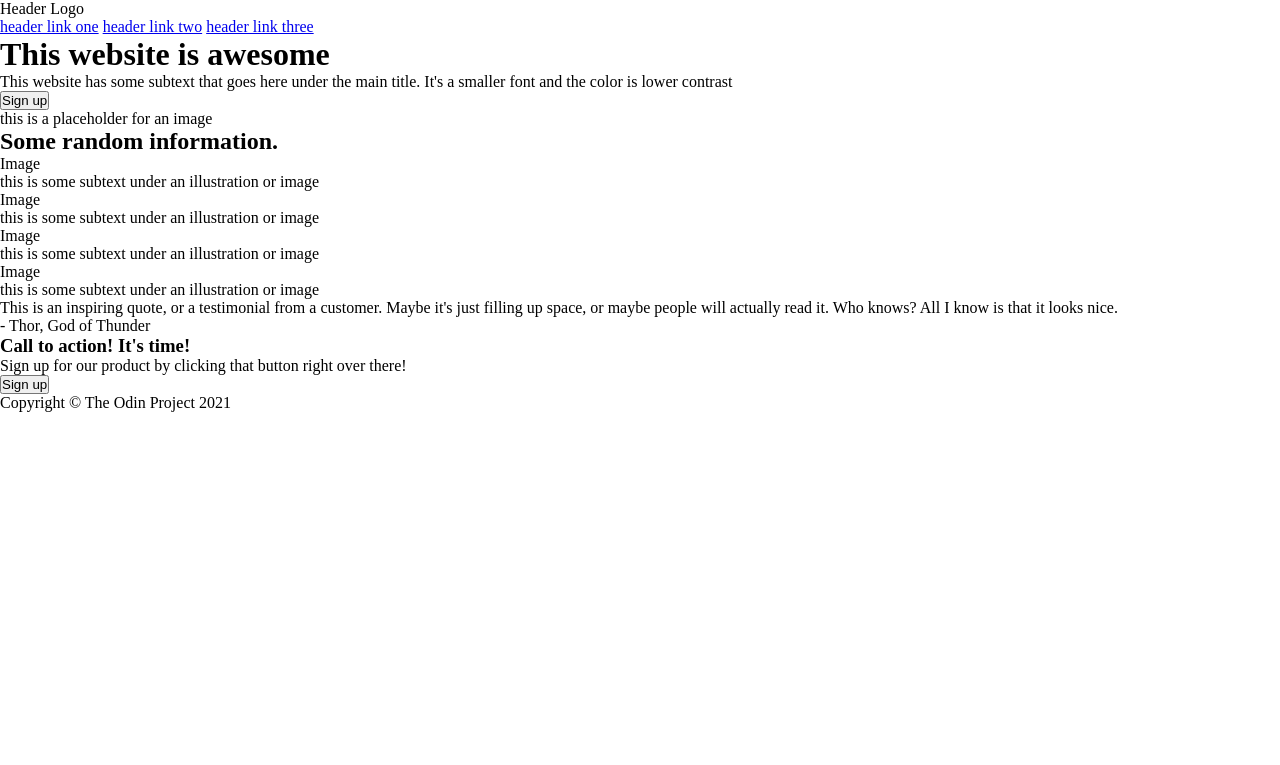
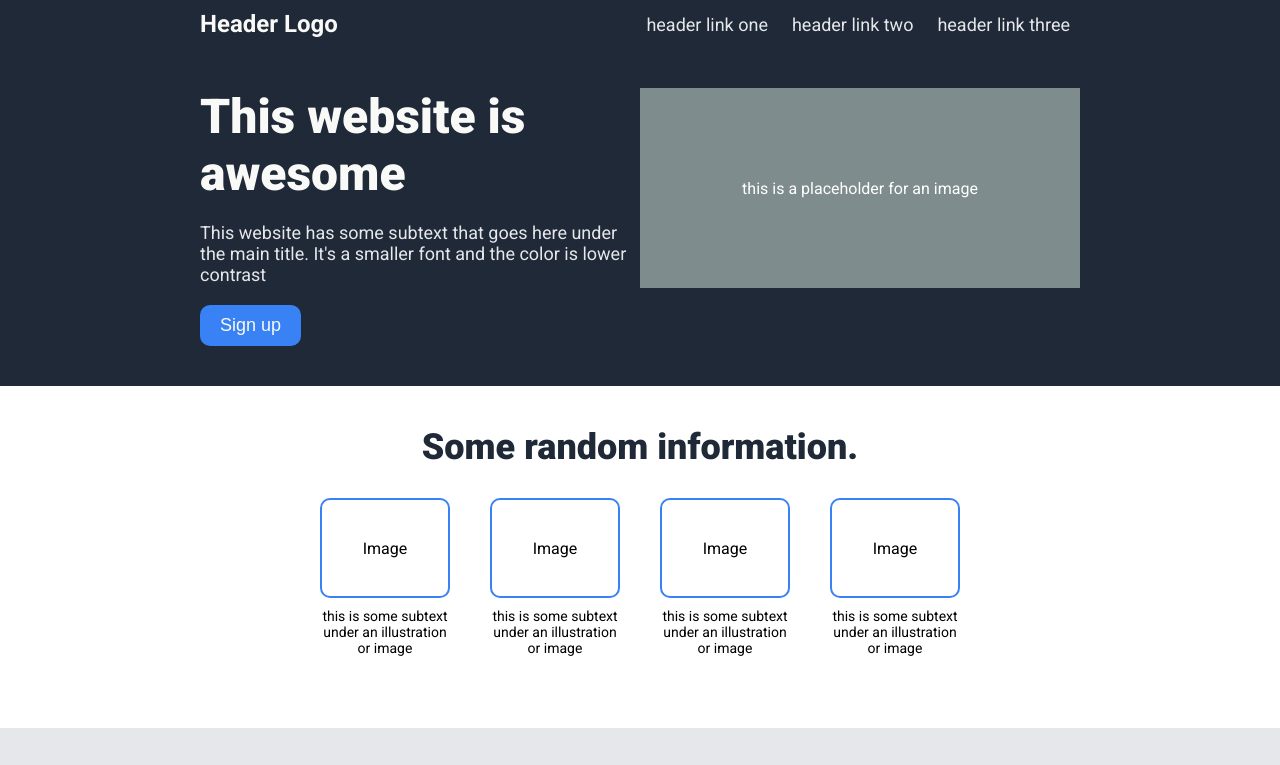
Before and after one commit to AttePiltonen/landing-page, a plain HTML site: page index.html in a window 1280 px wide. Shown: the top 765 px of the page. Drawn offline with Linux system fonts and the light colour scheme.

Commit message:
Finish css

```diff
--- a/style.css
+++ b/style.css
@@ -3,3 +3,193 @@
     padding: 0;
     box-sizing: border-box;
 }
+
+@import url('https://fonts.googleapis.com/css2?family=Roboto:wght@400;700&display=swap');
+
+body {
+  height: 100vh;
+  margin: 0;
+  font-family: 'Roboto', Arial, sans-serif;
+  background-color: #fff;
+}
+
+
+.header, .hero-container, .footer {
+    background-color: #1F2937;
+}
+
+.quote {
+    background-color: #E5E7EB;
+}
+
+.header{
+    display: flex;
+    justify-content: space-between;
+    padding: 10px 200px;
+    align-items: center;
+}
+
+.header-text {
+    font-size: 24px;
+    font-weight: 600;
+    color: #F9FAF8;
+}
+
+.header .header-links a{
+    text-decoration: none;
+    font-size: 18px;
+    color: #E5E7EB;
+    margin: 0 10px;
+}
+
+.hero {
+    background-color: #1F2937;
+    color: #F9FAF8;
+    display: flex;
+    justify-content: space-between;
+    padding: 40px 200px;
+}
+
+.hero-content {
+    max-width: 50%;
+}
+
+.hero h1 {
+    font-size: 48px;
+    font-weight: 800; /* extra-bold */
+    margin-bottom: 20px;
+}
+
+.hero p {
+    font-size: 18px;
+    color: #E5E7EB;
+    margin-bottom: 20px;
+}
+
+.hero .btn-signup {
+    background-color: #3882F6;
+    color: #F9FAF8;
+    border: none;
+    padding: 10px 20px;
+    font-size: 18px;
+    cursor: pointer;
+    border-radius: 10px;
+}
+
+.hero-image {
+    background-color: #7f8c8d;
+    color: white;
+    display: flex;
+    align-items: center;
+    justify-content: center;
+    width: 600px;
+    height: 200px;
+}
+
+.info {
+    background-color: white;
+    padding: 40px 20px;
+    text-align: center;
+}
+
+.info h2 {
+    font-size: 36px;
+    font-weight: 800; /* extra-bold */
+    color: #1F2937;
+    margin-bottom: 20px;
+}
+
+.info-cards {
+    display: flex;
+    justify-content: center;
+    gap: 20px;
+}
+
+.info .card {
+    display: flex;
+    flex-direction: column;
+    align-items: center;
+    background-color: white;
+    width: 150px;
+    height: 200px;
+    padding: 10px;
+    text-align: center;
+}
+
+.image-placeholder {
+    width: 100%;
+    height: 100px;
+    display: flex;
+    align-items: center;
+    justify-content: center;
+    margin-bottom: 10px;
+    border: 2px solid #3882F6;
+    border-radius: 10px;
+    flex-shrink: 0; /* Prevent shrinking */
+}
+
+.card p {
+    font-size: 14px;
+}
+
+.quote {
+    background-color: #E5E7EB;
+    padding: 40px 20px;
+    text-align: center;
+}
+
+.quote-box {
+    padding: 20px;
+    border-radius: 10px;
+    display: inline-block;
+    width: 1000px;
+}
+
+.quote p {
+    font-style: italic;
+    font-size: 36px;
+    color: #1F2937;
+    font-weight: 70; /* light */
+    margin-bottom: 10px;
+    text-align: left;
+}
+
+.quote .author {
+    font-size: 18px;
+    font-weight: 600;
+    text-align: right;
+    display: block;
+}
+
+.footer {
+    background-color: #1F2937;
+    color: #F9FAF8;
+    text-align: center;
+    padding: 40px;
+}
+
+.cta {
+    display: flex;
+    margin: 100px;
+    padding: 50px 150px;
+    align-items: center;
+    justify-content: center;
+    background-color: #3882F6;
+    border-radius: 10px;
+    justify-content: space-between;
+}
+
+.cta .btn-signup {
+    background-color: #3882F6;
+    color: #F9FAF8;
+    border: none;
+    padding: 10px 20px;
+    font-size: 18px;
+    cursor: pointer;
+    border-radius: 10px;
+    border: 2px solid #eee;
+}
+
+.cta .cta-content {
+    color: #eee;
+}
```
